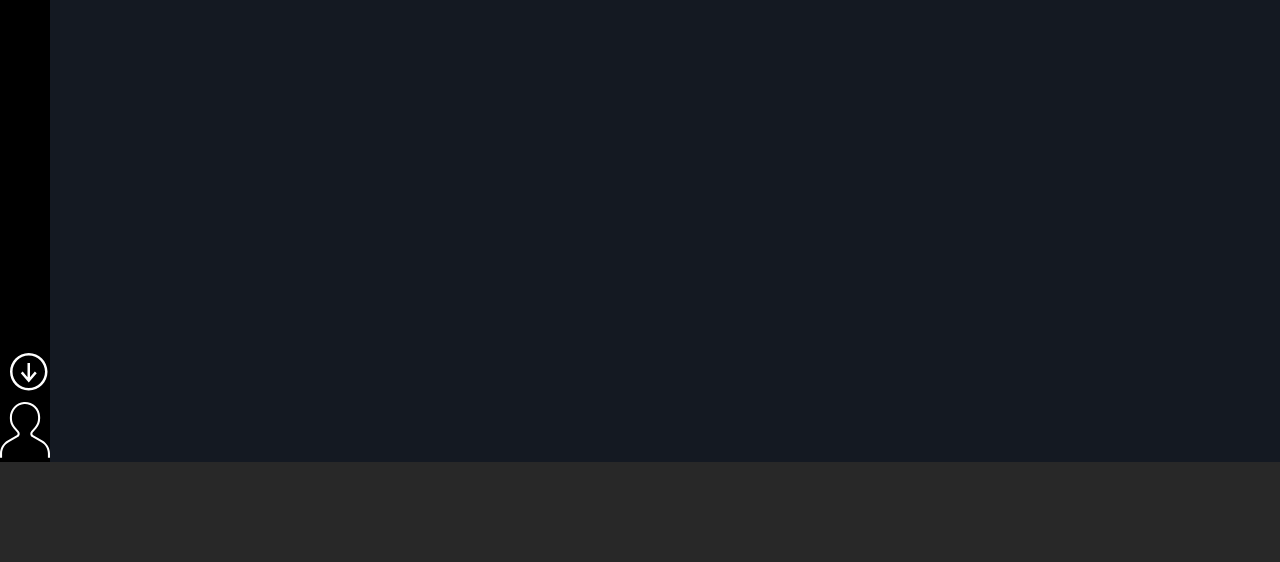
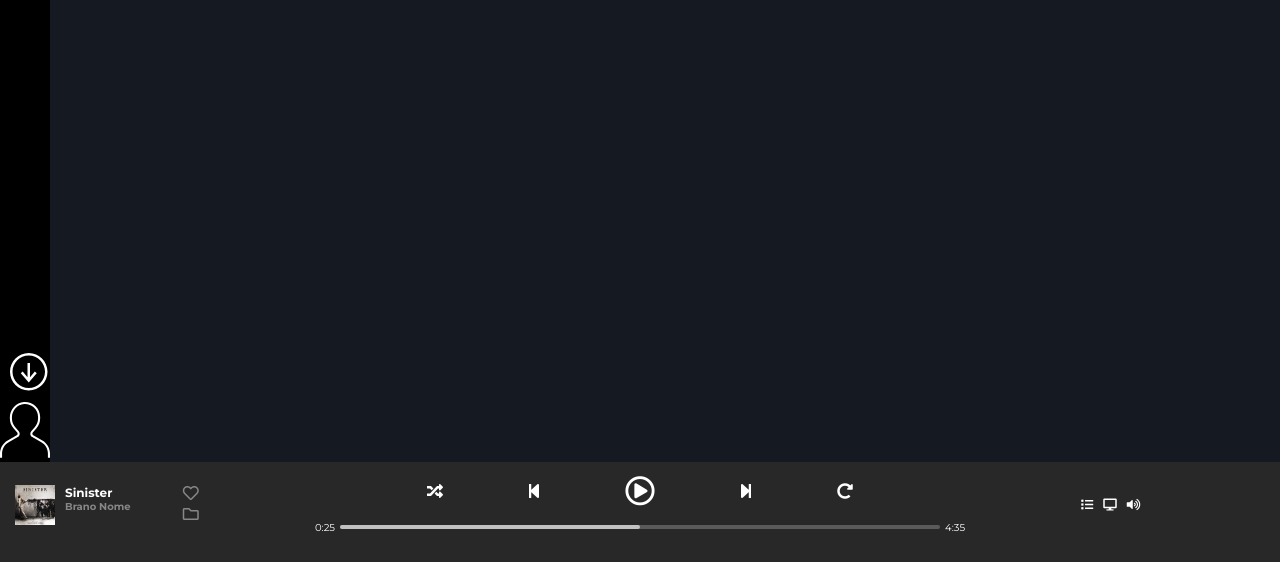
Before and after one commit to StefanoDeCapitani/html-css-spotifyweb, a plain HTML site: page index.html in a window 1280 px wide. Shown: the part 238-800 px from the top of the page. Drawn offline with Linux system fonts and the light colour scheme.

Commit message:
Control bar stilized

```diff
--- a/css/style.css
+++ b/css/style.css
@@ -4,6 +4,13 @@
   margin: 0;
   padding: 0;
   box-sizing: border-box;
+}
+
+:root {
+  --clr-accent: #adff2f;
+
+  color: white;
+  font-family: "Montserrat", sans-serif;
 }
 
 body {
@@ -42,20 +49,134 @@ nav.side_bar {
 .control_bar_container {
   background: #282828;
   flex: 0 0 100px;
+  max-height: 100px;
+  padding: 0 15px 15px;
   display: flex;
+  align-items: center;
+  gap: 5%;
 }
 
 .current_song {
   flex: 1 1 150px;
-  height: 100%;
+  display: flex;
+  gap: 10px;
+}
+
+.current_song img {
+  height: 40px;
+}
+
+.current_song .song_and_author {
+  flex: 1 1 auto;
+}
+
+.current_song .song_and_author h3 {
+  font-size: 12px;
+}
+
+.current_song .song_and_author h6 {
+  font-size: 10px;
+}
+
+.current_song .like_folder_icons {
+  flex: 0 0 auto;
+  display: flex;
+  flex-direction: column;
+  gap: 5px;
+  font-size: 16px;
 }
 
 .player {
-  flex: 10 1 150px;
-  height: 100%;
+  flex: 18 1 150px;
+  display: flex;
+  flex-direction: column;
+  gap: 15px;
+}
+
+.player .controls {
+  align-self: center;
+  width: 100%;
+  max-width: 500px;
+  display: flex;
+  justify-content: space-around;
+  align-items: center;
+  gap: 10px;
+}
+
+.player .controls .play {
+  font-size: 30px;
+}
+
+.player .controls i {
+  font-size: 16px;
+}
+
+.player .slider {
+  flex: 0 1 600px;
 }
 
 .sound_controls {
   flex: 1 1 150px;
+  display: flex;
+  gap: 10px;
+}
+
+.sound_controls i {
+  font-size: 12px;
+}
+
+.sound_controls .slider-container {
+  flex: 1 0 50px;
+}
+
+.gray-text {
+  color: #878787;
+}
+
+.small-text {
+  font-size: 14px;
+}
+
+.slider-container {
+  display: flex;
+  justify-content: center;
+  align-items: center;
+  gap: 5px;
+  cursor: pointer;
+}
+
+.slider-container span {
+  flex: 0 0 auto;
   height: 100%;
+  font-size: 10px;
 }
+
+.slider-container .slider {
+  height: 4px;
+  background-color: #5a5a5a;
+  border-radius: 2px;
+}
+
+.slider-container .progress {
+  position: relative;
+  height: 100%;
+  width: 50%;
+  border-radius: 2px;
+  background-color: #c1c1c1;
+}
+
+.slider-container:hover .progress {
+  background-color: var(--clr-accent);
+}
+
+.slider-container:hover .progress:after {
+  content: "";
+  position: absolute;
+  right: 0;
+  top: 50%;
+  transform: translateY(-50%);
+  height: 15px;
+  width: 15px;
+  border-radius: 50%;
+  background-color: white;
+}
--- a/index.html
+++ b/index.html
@@ -4,6 +4,13 @@
     <meta charset="UTF-8" />
     <meta http-equiv="X-UA-Compatible" content="IE=edge" />
     <meta name="viewport" content="width=device-width, initial-scale=1.0" />
+
+    <!-- Fontawesome connection -->
+    <link
+      rel="stylesheet"
+      href="https://cdnjs.cloudflare.com/ajax/libs/font-awesome/5.15.3/css/all.min.css"
+    />
+
     <!-- Montserrat Google Fonts connection -->
     <link rel="preconnect" href="https://fonts.googleapis.com" />
     <link rel="preconnect" href="https://fonts.gstatic.com" crossorigin />
@@ -77,11 +84,45 @@
       <!-- Control bar -->
       <div class="control_bar_container">
         <!-- Current song -->
-        <div class="current_song"></div>
+        <div class="current_song">
+          <img src="img/sinister.jpeg" alt="Sinister cover" />
+          <div class="song_and_author">
+            <h3>Sinister</h3>
+            <h6 class="gray-text">Brano Nome</h6>
+          </div>
+          <div class="like_folder_icons gray-text">
+            <i class="far fa-heart"></i>
+            <i class="far fa-folder"></i>
+          </div>
+        </div>
         <!-- Player controls -->
-        <div class="player"></div>
+        <div class="player">
+          <div class="controls">
+            <i class="fas fa-random"></i>
+            <i class="fas fa-step-backward"></i>
+            <i class="far fa-play-circle play"></i>
+            <i class="fas fa-step-forward"></i>
+            <i class="fas fa-redo-alt"></i>
+          </div>
+          <div class="slider-container small-text">
+            <span>0:25</span>
+            <div class="slider">
+              <div class="progress"></div>
+            </div>
+            <span>4:35</span>
+          </div>
+        </div>
         <!-- Sound controls -->
-        <div class="sound_controls"></div>
+        <div class="sound_controls">
+          <i class="fas fa-list"></i>
+          <i class="fas fa-desktop"></i>
+          <i class="fas fa-volume-up"></i>
+          <div class="slider-container">
+            <div class="slider">
+              <div class="progress"></div>
+            </div>
+          </div>
+        </div>
       </div>
     </div>
   </body>
```
